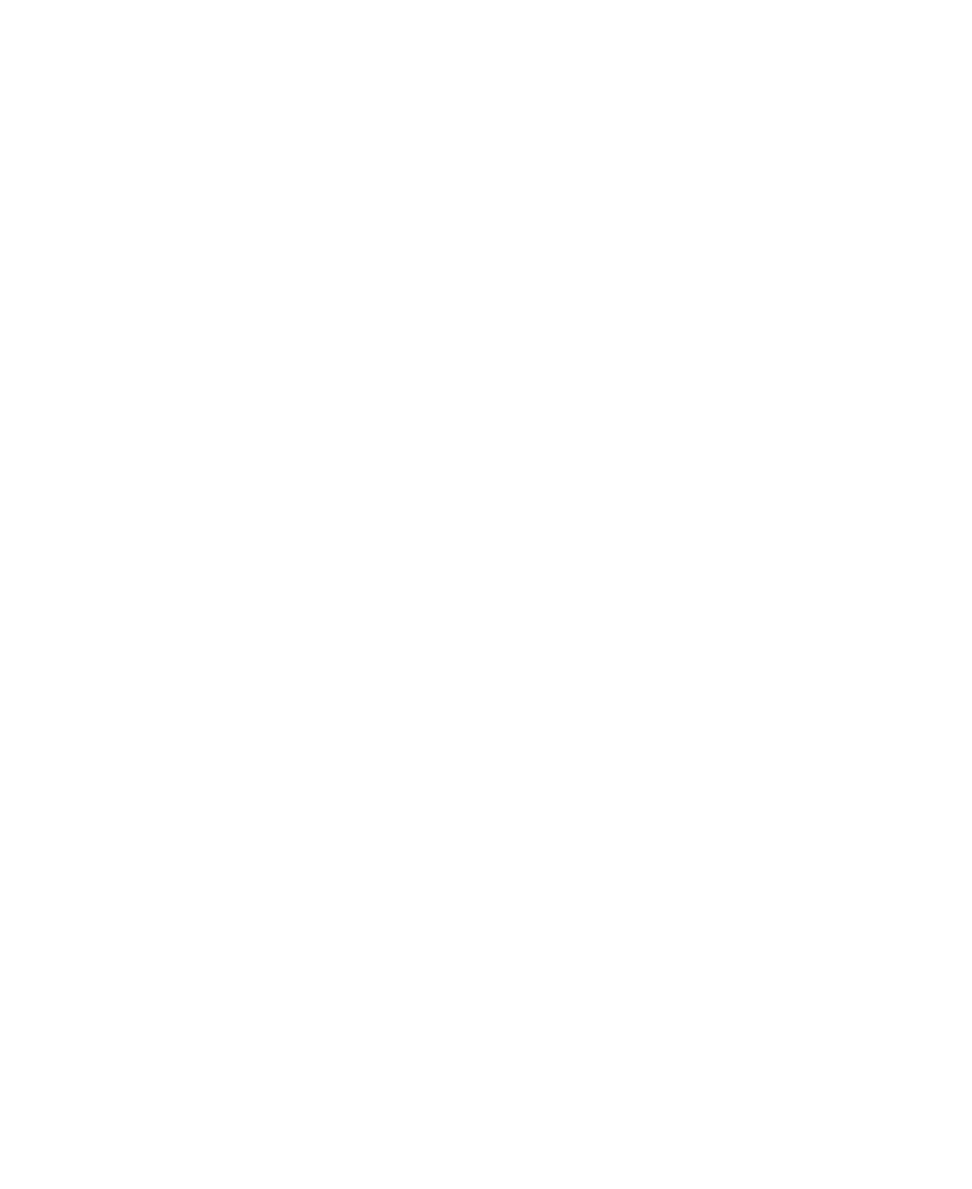
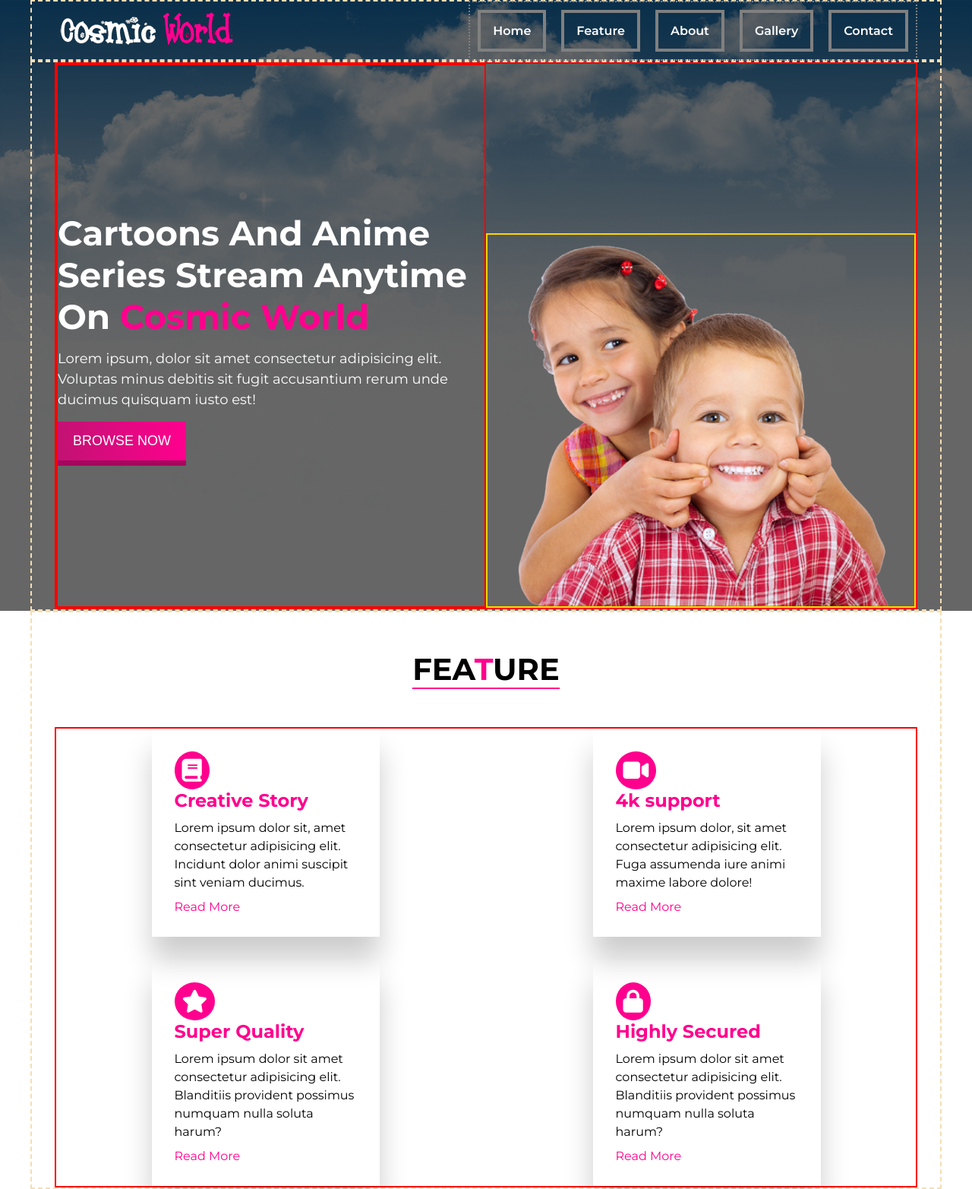
Before and after one commit to zahidjuel/cosmic-world, a plain HTML site: page index.html in a window 1280 px wide. Shown: the whole page at 76% size. Before the commit the page ends 800 px from the top, so only its background shows below. Drawn offline with Linux system fonts and the light colour scheme.

Commit message:
second commit

```diff
--- a/css/style.css
+++ b/css/style.css
@@ -0,0 +1,175 @@
+
+ /* ------------  Common Css Styles  ------------ */
+
+
+@import url('https://fonts.googleapis.com/css2?family=Montserrat:wght@400;600;700&display=swap');
+
+*{
+    box-sizing: border-box;
+    margin: 0px;
+    padding: 0px;
+}
+
+body{
+    font-family: 'Montserrat', sans-serif;
+}
+
+header{
+    /* height: 100vh;  */
+    background-image: url('../images/cloud.png');
+    background-repeat: no-repeat;
+    background-size: cover;
+    background-color: rgba(0, 0, 0, 0.6);
+    background-blend-mode: overlay;
+}
+
+.container{
+    max-width: 1200px;
+    margin: 0px auto;
+    padding: 0px 30px;
+    border: 2px dashed wheat;
+}
+
+.highlight{
+    color: #ff008e;
+}
+
+/* --------------- button css -------- */
+.primary-button{
+    outline: 0;
+    border: 0;
+    padding: 15px 20px;
+    font-size: 18px;
+    text-transform: uppercase;
+    background-image: linear-gradient(90deg,#c21273,#ff008e);
+    color: #fff;
+    cursor: pointer;
+    box-shadow: 0px 7px 0px #a5075e;
+    position: relative;
+    left: 0px;
+    top: 0px;
+    transition: .2s ease-out;
+}
+
+.primary-button:active{
+    top: 5px;
+    box-shadow: 0px 2px 0px #a5075e;
+}
+
+.section-title{
+    text-align: center;
+}
+
+.section-title h2{
+    font-size: 40px;
+    text-transform: uppercase;
+    display: inline-block;
+    margin: 50px 0px;
+    border-bottom: 2px solid #ff008e;
+}
+
+/* ------------- nabar section Style   ------------- */
+
+nav{
+    height: 80px;
+    display: flex;
+    justify-content: space-between;
+    align-items: center;
+    border: 2px dotted red;
+}
+.navigation{
+    display: flex;
+    border: 2px dotted gray;
+}
+
+.navigation li{
+    list-style-type: none;
+    margin: 10px;
+    border: 2px solid gray;
+}
+
+.navigation li a{
+    display: inline-block;
+    color: #fff;
+    font-weight: 600;
+    padding: 14px 16px;
+    text-decoration: none;
+    border: 2px solid gray;
+}
+
+/* ------------- banner section ----------- */
+.banner{
+    height: calc(100vh - 80px);
+    display: grid;
+    grid-template-columns: repeat(2, 1fr);
+    border: 2px solid red;
+}
+
+.banner-left{
+    display: flex;
+    flex-direction: column;
+    justify-content: center;
+    align-items: flex-start;
+    border: 2px solid red;
+}
+
+.banner-left h1{
+    font-size: 45px;
+    color: #fff;
+}
+
+.banner-left p{
+    color: #fff;
+    font-size: 18px;
+    line-height: 1.5;
+    margin: 15px 0px;
+}
+.banner-right{
+    display: flex;
+    justify-content: center;
+    align-items: flex-end;
+}
+
+.banner-right img{
+    width: 100%;
+    border: 2px solid gold;
+}
+
+/* --------------- Feature style css ---------- */
+.feature{
+    display: grid;
+    grid-template-columns: repeat(2, 1fr);
+    justify-content: center;
+    gap: 30px;
+    border: 2px solid red;
+}
+
+.card{
+    max-width: 300px;
+    padding: 30px;
+    margin: 0px auto;
+    box-shadow: 0px 30px 35px rgba(0, 0, 0, 0.2);
+}
+
+.card .fa-solid{
+    font-size: 30px;
+    padding: 10px;
+    color: #fff;
+    background-color: #ff008e;
+    border-radius: 50%;
+}
+
+.card h3{
+    font-size: 24px;
+    color: #ff008e;
+}
+
+.card p{
+    margin: 10px 0px;
+    line-height: 1.5;
+}
+
+.card a{
+    text-decoration: none;
+    color: #ff008e;
+}
--- a/index.html
+++ b/index.html
@@ -4,10 +4,71 @@
     <meta charset="UTF-8">
     <meta http-equiv="X-UA-Compatible" content="IE=edge">
     <meta name="viewport" content="width=device-width, initial-scale=1.0">
+    <script src="https://kit.fontawesome.com/4a0120ee10.js" crossorigin="anonymous"></script>
     <link rel="stylesheet" href="./css/style.css">
     <title>Cosmic World</title>
 </head>
 <body>
-
+    <header>
+        <!------------ navbar section ------------>
+        <nav class="container">
+            <div class="logo">
+                <img src="./images/logo.png" alt="">
+            </div>
+            <ul class="navigation">
+                <li><a href="#">Home</a></li>
+                <li><a href="#">Feature</a></li>
+                <li><a href="#">About</a></li>
+                <li><a href="#">Gallery</a></li>
+                <li><a href="#">Contact</a></li>
+            </ul>
+        </nav>
+        <section class="container">
+            <div class="banner">
+                <div class="banner-left">
+                    <h1>Cartoons And Anime Series Stream Anytime On <span class="highlight">Cosmic World</span></h1>
+                    <p>Lorem ipsum, dolor sit amet consectetur adipisicing elit. Voluptas minus debitis sit fugit accusantium rerum unde ducimus quisquam iusto est!</p>
+                    <button class="primary-button">Browse now</button>
+                </div>
+                <div class="banner-right">
+                    <img src="./images/banner.png" alt="">
+                </div>
+            </div>
+        </section>
+    </header>
+    <main class="container">
+        <section id="feature">
+            <div class="section-title">
+                <h2>Fea<span class="highlight">t</span>ure</h2>
+            </div>
+            <!------------------- Feature section HTMl ----------->
+            <div class="feature">
+                <div class="card">
+                    <i class="fa-solid fa-book"></i>
+                    <h3>Creative Story</h3>
+                    <p>Lorem ipsum dolor sit, amet consectetur adipisicing elit. Incidunt dolor animi suscipit sint veniam ducimus.</p>
+                    <a href="#">Read More</a>
+                </div>
+                <div class="card">
+                    <i class="fa-solid fa-video"></i>
+                    <h3>4k support</h3>
+                    <p>Lorem ipsum dolor, sit amet consectetur adipisicing elit. Fuga assumenda iure animi maxime labore dolore!</p>
+                    <a href="#">Read More</a>
+                </div>
+                <div class="card">
+                    <i class="fa-solid fa-star"></i>
+                    <h3>Super Quality</h3>
+                    <p>Lorem ipsum dolor sit amet consectetur adipisicing elit. Blanditiis provident possimus numquam nulla soluta harum?</p>
+                    <a href="#">Read More</a>
+                </div>
+                <div class="card">
+                    <i class="fa-solid fa-lock"></i>
+                    <h3>Highly Secured</h3>
+                    <p>Lorem ipsum dolor sit amet consectetur adipisicing elit. Blanditiis provident possimus numquam nulla soluta harum?</p>
+                    <a href="#">Read More</a>
+                </div>
+            </div>
+        </section>
+    </main>
 </body>
 </html>
```
